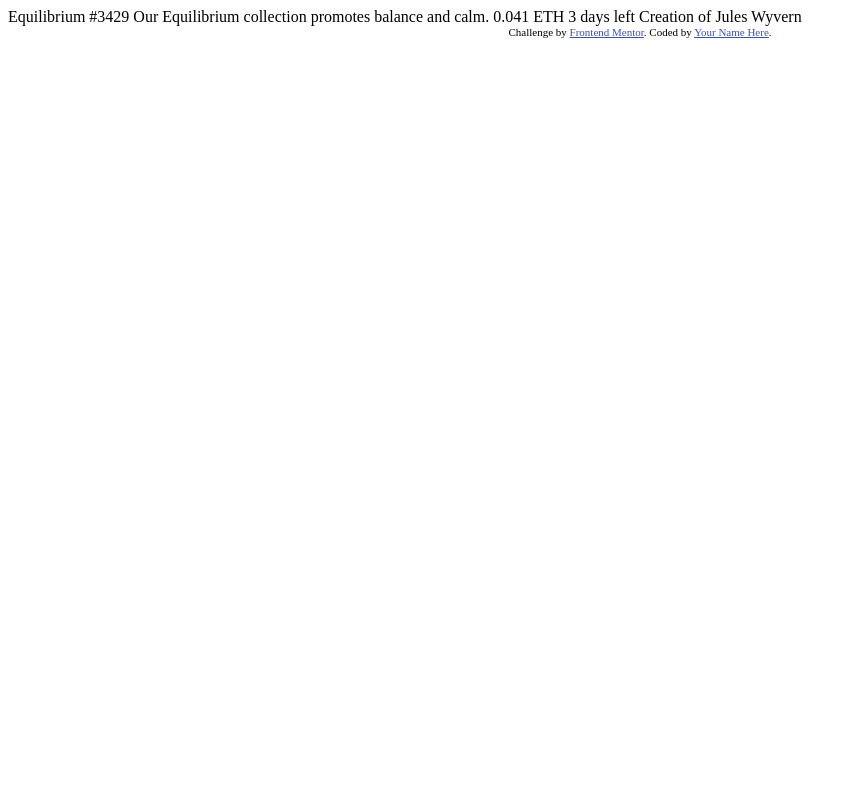
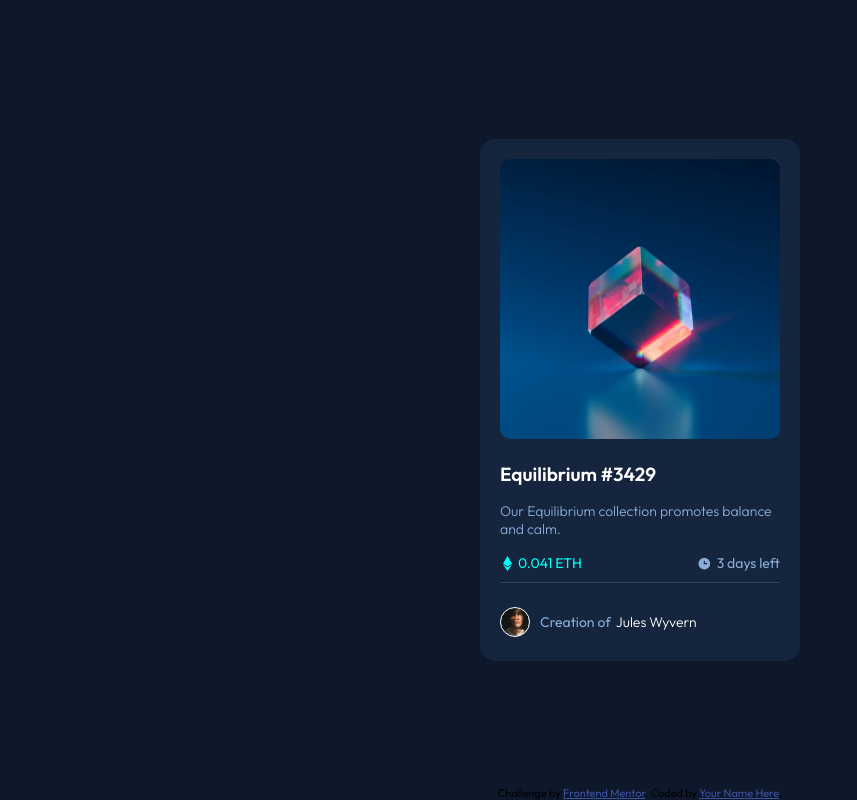
Before and after one commit to KnightF2/NTF-card-Frontend-Mentor, a plain HTML site: page index.html in a window 1280 px wide. Shown: the whole page, without its empty margins (0-857 px from the left). Drawn offline with Linux system fonts and the light colour scheme.

Commit message:
Cambios terminados

```diff
--- a/index.html
+++ b/index.html
@@ -5,8 +5,12 @@
   <meta name="viewport" content="width=device-width, initial-scale=1.0"> <!-- displays site properly based on user's device -->
 
   <link rel="icon" type="image/png" sizes="32x32" href="./images/favicon-32x32.png">
+  <link rel="preconnect" href="https://fonts.googleapis.com">
+  <link rel="preconnect" href="https://fonts.gstatic.com" crossorigin>
+  <link href="https://fonts.googleapis.com/css2?family=Outfit:wght@300;400;600&display=swap" rel="stylesheet">
 
   <title>Frontend Mentor | NFT preview card component</title>
+  <link rel="stylesheet" href="./style.css">
 
   <!-- Feel free to remove these styles or customise in your own stylesheet 👍 -->
   <style>
@@ -16,18 +20,29 @@
 </head>
 <body>
 
-  Equilibrium #3429
+  <main class="card-container">
+    <section class="card__figure">
+      <img src="./images/image-equilibrium.jpg" alt="NTF logo" class="card__image">
+      <span class="eye-icon"></span>
+    </section>
+    <section class="card__body">
+      <h1>Equilibrium #3429</h1>
+      <p class="first-p">Our Equilibrium collection promotes balance and calm.</p>
+      <div class="icons-container">
+        <p class="cyan-p"><span class="ethereum-icon"></span> 0.041 ETH</p>
+        <p><span class="clock-icon"></span> 3 days left</p>
+      </div>
+    </section>
+    <section class="card__footer">
+      <p><span class="card__footer-profile"></span> Creation of <span class="white-text">Jules Wyvern</span> </p>
+    </section>
 
-  Our Equilibrium collection promotes balance and calm.
+  </main>
 
-  0.041 ETH
-  3 days left
 
-  Creation of Jules Wyvern
-
-  <div class="attribution">
+  <footer class="attribution">
     Challenge by <a href="https://www.frontendmentor.io?ref=challenge" target="_blank">Frontend Mentor</a>.
     Coded by <a href="#">Your Name Here</a>.
-  </div>
+  </footer>
 </body>
 </html>
--- /dev/null
+++ b/style.css
@@ -0,0 +1,154 @@
+:root {
+  /* Colors */
+  --Soft-blue: hsl(215, 51%, 70%);
+  --Cyan: hsl(178, 100%, 50%);
+  --Dark-blue-body: hsl(217, 54%, 11%);
+  --Dark-blue-card: hsl(216, 50%, 16%);
+  --Dark-blue-line: hsl(215, 32%, 27%);
+  --Just-white: hsl(0, 0%, 100%);
+}
+* {
+  box-sizing: border-box;
+}
+html {
+  font-size: 62.5%;
+  font-family: 'Outfit', sans-serif;
+}
+body {
+  display: flex;
+  justify-content: center;
+  align-items: center;
+  height: 100vh;
+  margin: 0;
+  background-color: var(--Dark-blue-body);
+}
+p {
+  margin-top: 12px;
+  margin-bottom: 12px;
+}
+
+.card-container {
+  display: flex;
+  flex-direction: column;
+  width: 280px;
+  max-width: 335px;
+  background-color: var(--Dark-blue-card);
+  border-radius: 15px;
+}
+.card__figure {
+  align-self: center;
+  width: 240px;
+}
+.card__figure .card__image {
+  width: 100%;
+  object-fit: contain;
+  margin-top: 20px;
+  margin-bottom: 20px;
+  border-radius: 10px;
+}
+.card__body {
+  margin-left: 20px;
+  margin-right: 20px;
+}
+.card__body h1 {
+  margin-top: 0;
+  font-size: 1.9rem;
+  font-weight: 600;
+  color: var(--Just-white);
+}
+.card__body p {
+  font-size: 1.4rem;
+  font-weight: 300;
+}
+.first-p {
+  margin-right: 8px;
+  color: var(--Soft-blue);
+}
+.icons-container{
+  display: flex;
+  justify-content: space-between;
+  align-items: center;
+  height: 25px;
+  margin-top: 20px;
+  padding-bottom: 12px;
+  border-bottom: 1px solid var(--Dark-blue-line);
+}
+.icons-container p {
+  margin: 0;
+}
+.icons-container .cyan-p {
+  display: flex;
+  align-items: center;
+  font-weight: 400;
+  color: var(--Cyan);
+  line-height: 25px;
+}
+.cyan-p .ethereum-icon {
+  display: inline-block;
+  width: 15px;
+  height: 15px;
+  margin-right: 3px;
+  background-image: url('./images/icon-ethereum.svg');
+  background-size: contain;
+  background-position: bottom;
+  background-repeat: no-repeat;
+}
+.cyan-p + p {
+  display: flex;
+  align-items: center;
+  color: var(--Soft-blue);
+  font-weight: 400;
+  line-height: 25px;
+}
+.clock-icon {
+  display: inline-block;
+  width: 15px;
+  height: 15px;
+  margin-right: 5px;
+  background-image: url('./images/icon-clock.svg');
+  background-position: center;
+  background-size: contain;
+  background-repeat: no-repeat;
+}
+.card__footer {
+  width: 100%;
+  margin: 12px 20px;
+  font-size: 14px;
+}
+.card__footer p {
+  display: flex;
+  align-items: center;
+  color: var(--Soft-blue);
+}
+.card__footer-profile {
+  display: inline-block;
+  width: 30px;
+  height: 30px;
+  margin-right: 10px;
+  background-image: url('./images/image-avatar.png');
+  background-position: center;
+  background-size: contain;
+  background-repeat: no-repeat;
+  border-radius: 50%;
+  border: 1px solid var(--Just-white);
+}
+.white-text {
+  display: inline-block;
+  margin-left: 5px;
+  font-weight: 300;
+  color: var(--Just-white);
+}
+
+footer {
+  position: absolute;
+  bottom: 0;
+}
+
+@media screen and (min-width: 375px) {
+  .card-container {
+    width: 320px;
+  }
+  .card__figure {
+  width: 280px;
+  }
+}
```
